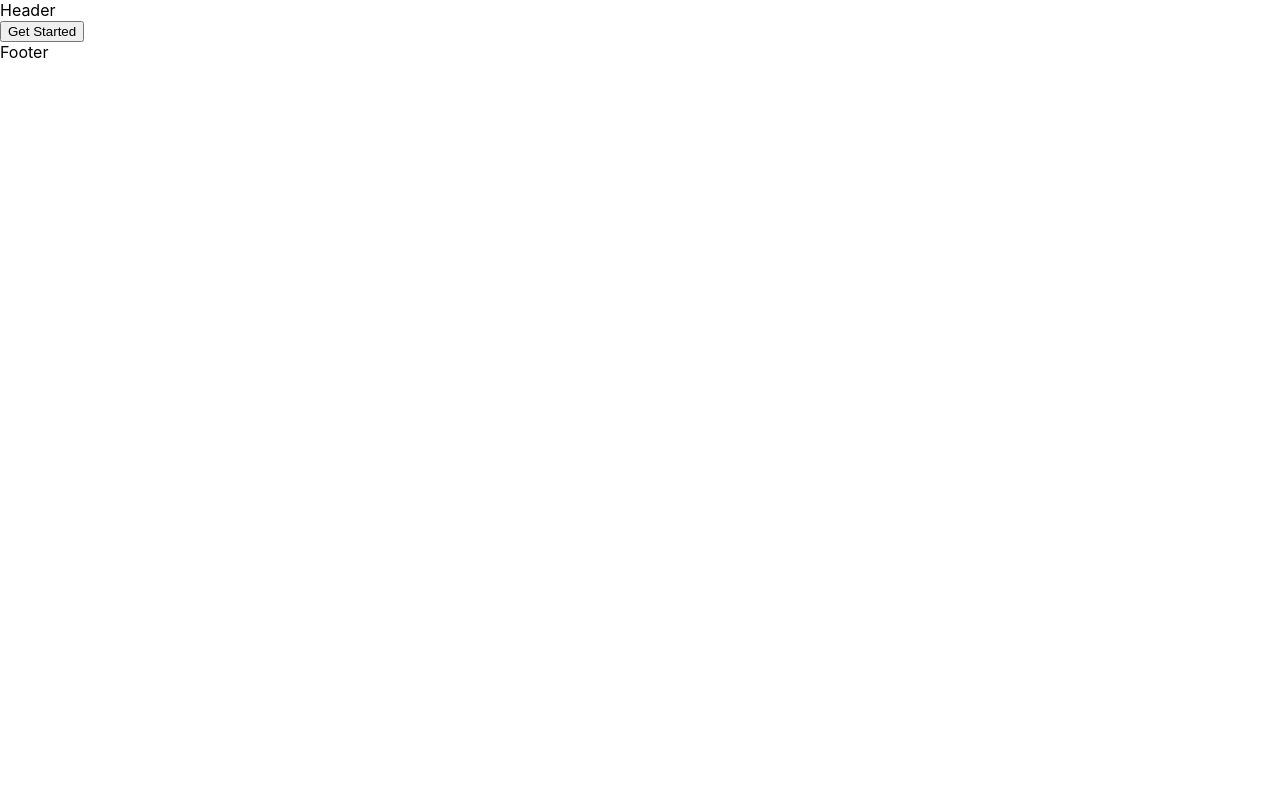
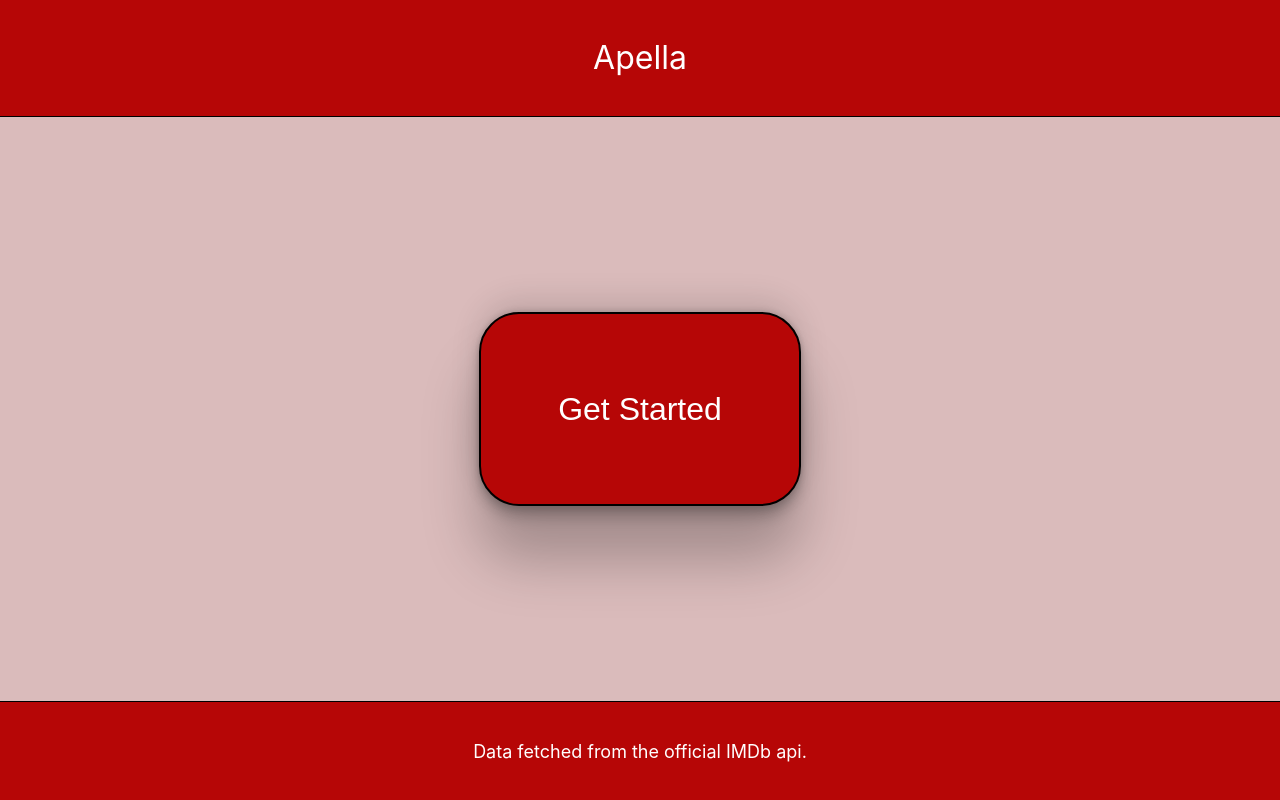
Before and after one commit to LoukasPiloidis/apella, a React (Create React App) app in the folder client/: page / in a window 1280 px wide. Built offline with nearby package versions, Linux system fonts and the light colour scheme.

Commit message:
basic styling for main page

```diff
--- a/client/src/App.css
+++ b/client/src/App.css
@@ -1,38 +1,14 @@
-.App {
-  text-align: center;
+* {
+  margin: 0;
+  padding: 0;
+  box-sizing: border-box;
 }
 
-.App-logo {
-  height: 40vmin;
-  pointer-events: none;
-}
-
-@media (prefers-reduced-motion: no-preference) {
-  .App-logo {
-    animation: App-logo-spin infinite 20s linear;
-  }
-}
-
-.App-header {
-  background-color: #282c34;
-  min-height: 100vh;
+.main-div {
+  height: 100vh;
   display: flex;
   flex-direction: column;
+  justify-content: space-between;
   align-items: center;
-  justify-content: center;
-  font-size: calc(10px + 2vmin);
-  color: white;
+  background-color: rgb(218, 187, 187);
 }
-
-.App-link {
-  color: #61dafb;
-}
-
-@keyframes App-logo-spin {
-  from {
-    transform: rotate(0deg);
-  }
-  to {
-    transform: rotate(360deg);
-  }
-}
--- a/client/src/App.js
+++ b/client/src/App.js
@@ -10,10 +10,10 @@ import Footer from './components/Footer';
 function App() {
 
   const [movies, setMovies] = useState();
-  const [title, setTitle] = useState();
+  const [title, setTitle] = useState(null);
 
   return (
-    <>
+    <div className={'main-div'} >
       <Header />
       <Routes>
         <Route path="/" element={< Welcome />} />
@@ -26,7 +26,7 @@ function App() {
         />
       </Routes>
       <Footer />
-    </>
+    </div>
   );
 }
 
--- /dev/null
+++ b/client/src/Styles/Footer.css
@@ -0,0 +1,9 @@
+.footer {
+  text-align: center;
+  width: 100%;
+  background-color: rgb(182, 6, 6);
+  font-size: large;
+  padding: 3%;
+  color: white;
+  border-top: 1px solid black;
+}
--- /dev/null
+++ b/client/src/Styles/Header.css
@@ -0,0 +1,9 @@
+.header {
+  text-align: center;
+  width: 100%;
+  background-color: rgb(182, 6, 6);
+  font-size: xx-large;
+  padding: 3%;
+  color: white;
+  border-bottom: 1px solid black;
+}
--- /dev/null
+++ b/client/src/Styles/Session.css
@@ -0,0 +1,22 @@
+.main-div__movie-div {
+  display: flex;
+  flex-direction: column;
+  justify-content: center;
+  align-items: center;
+}
+
+.main-div__movie-div img {
+  object-fit: cover;
+  width: 50%;
+}
+
+.main-div__movie-div__button {
+  margin-top: 1%;
+  padding: 3%;
+  font-size: large;
+  background-color: rgb(182, 6, 6);
+  color: white;
+  border-radius: 40px;
+  border: 2px solid black;
+  box-shadow: rgba(0, 0, 0, 0.25) 0px 54px 55px, rgba(0, 0, 0, 0.12) 0px -12px 30px, rgba(0, 0, 0, 0.12) 0px 4px 6px, rgba(0, 0, 0, 0.17) 0px 12px 13px, rgba(0, 0, 0, 0.09) 0px -3px 5px;
+}
--- /dev/null
+++ b/client/src/Styles/Welcome.css
@@ -0,0 +1,17 @@
+.get-started-button {
+  padding: 6%;
+  font-size: xx-large;
+  background-color: rgb(182, 6, 6);
+  color: white;
+  border-radius: 40px;
+  border: 2px solid black;
+  box-shadow: rgba(0, 0, 0, 0.25) 0px 54px 55px, rgba(0, 0, 0, 0.12) 0px -12px 30px, rgba(0, 0, 0, 0.12) 0px 4px 6px, rgba(0, 0, 0, 0.17) 0px 12px 13px, rgba(0, 0, 0, 0.09) 0px -3px 5px;
+}
+
+.main-div__button {
+  width: 100%;
+  display: flex;
+  justify-content: center;
+  align-items: center;
+
+}
--- a/client/src/components/Footer.js
+++ b/client/src/components/Footer.js
@@ -1,9 +1,10 @@
-import React from 'react'
+import '../Styles/Footer.css';
+import React from 'react';
 
 const Footer = () => {
   return (
-    <div>
-      Footer
+    <div className={'footer'} >
+      Data fetched from the official IMDb api.
     </div>
   )
 }
--- a/client/src/components/Header.js
+++ b/client/src/components/Header.js
@@ -1,9 +1,10 @@
+import '../Styles/Header.css'
 import React from 'react'
 
 const Header = () => {
   return (
-    <div>
-      Header
+    <div className={'header'} >
+      Apella
     </div>
   )
 }
--- a/client/src/components/ListContainer.js
+++ b/client/src/components/ListContainer.js
@@ -1,11 +1,12 @@
-import React from 'react';
+import React, { useState, useEffect } from 'react';
 import Movie from './Movie';
 
 const ListContainer = ({ movieList }) => {
+  const [movieRenderer, setMovieRenderer] = useState([])
 
-  console.log(movieList);
-
-  const movieRenderer = movieList.map((film, i) => <Movie key={i} filmData={film} />)
+  useEffect(() => {
+    setMovieRenderer(movieList.map((film, i) => <Movie key={i} filmData={film} />))
+  }, [movieList])
 
   return (
     <div>
--- a/client/src/components/Movie.js
+++ b/client/src/components/Movie.js
@@ -7,6 +7,7 @@ const Movie = ({ filmData }) => {
   const increment = () => {
     setCounter(counter + 1);
   }
+
   return (
     <div>
       {filmData.filmTitle}
--- a/client/src/components/Session.js
+++ b/client/src/components/Session.js
@@ -1,5 +1,6 @@
 /* eslint-disable react-hooks/exhaustive-deps */
 import axios from 'axios';
+import '../Styles/Session.css';
 import React, { useState, useEffect } from 'react';
 import { useParams } from 'react-router';
 import ListContainer from './ListContainer';
@@ -8,17 +9,15 @@ const Session = ({ setMovies, title }) => {
 
   let { id } = useParams();
 
-  const [filmTitle, setFilmTitle] = useState();
-  const [filmDescription, setFilmDescription] = useState();
-  const [filmImage, setFilmImage] = useState();
+  const [filmTitle, setFilmTitle] = useState('');
+  const [filmDescription, setFilmDescription] = useState('');
+  const [filmImage, setFilmImage] = useState('');
   const [movieList, setMovieList] = useState([]);
 
 
   const getSession = async () => {
     const movies = await axios.get(`http://localhost:3007/session/${id}`);
     setMovieList(movies.data.movies);
-    console.log(movies.data.movies);
-
   }
 
   const addMovieToSession = async () => {
@@ -38,15 +37,18 @@ const Session = ({ setMovies, title }) => {
   }
 
   useEffect(() => {
+    if (!title) {
+      return
+    }
     fetchMovie(title);
 }, [title]);
 
   return (
-    <div>
+    <div className="main-div__movie-div" >
       <h2>{filmTitle}</h2>
       <p>{filmDescription}</p>
       <img src={filmImage} alt={filmTitle} />
-      <input type='submit' value='choose film' onClick={addMovieToSession} />
+      <input className="main-div__movie-div__button" type='submit' value='choose film' onClick={addMovieToSession} />
       <ListContainer movieList={movieList}/>
     </div>
   )
--- a/client/src/components/Welcome.js
+++ b/client/src/components/Welcome.js
@@ -1,3 +1,4 @@
+import '../Styles/Welcome.css'
 import axios from 'axios';
 import React from 'react';
 import { useNavigate } from 'react-router';
@@ -15,8 +16,8 @@ const Welcome = () => {
     navigate(`/session/${id}`);}
 
   return (
-    <div>
-      <input type="submit" value="Get Started" onClick={handleClick}/>
+    <div className={'main-div__button'} >
+      <input type="submit" value="Get Started" onClick={handleClick} className={'get-started-button'} />
     </div>
   )
 }
```
Also changed, not shown: 1 other file (tests, documents, lock files or other folders).
